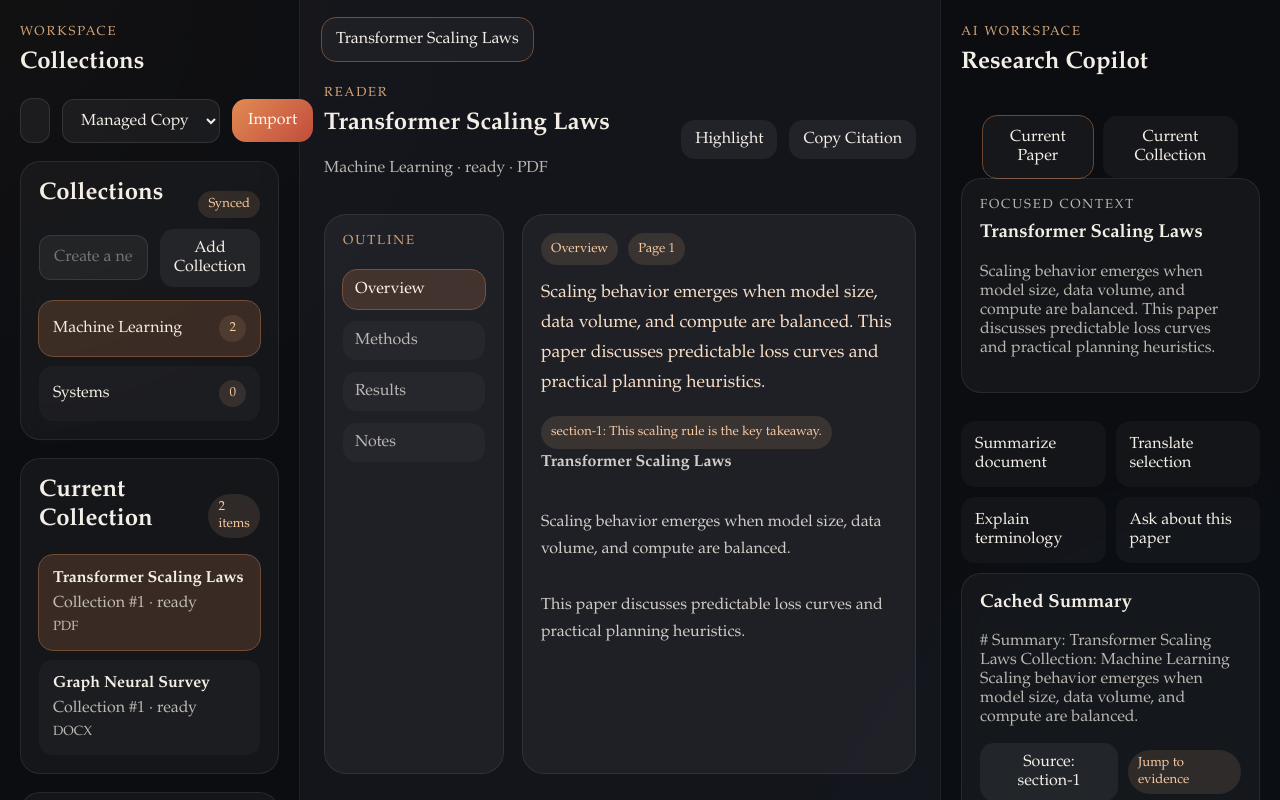
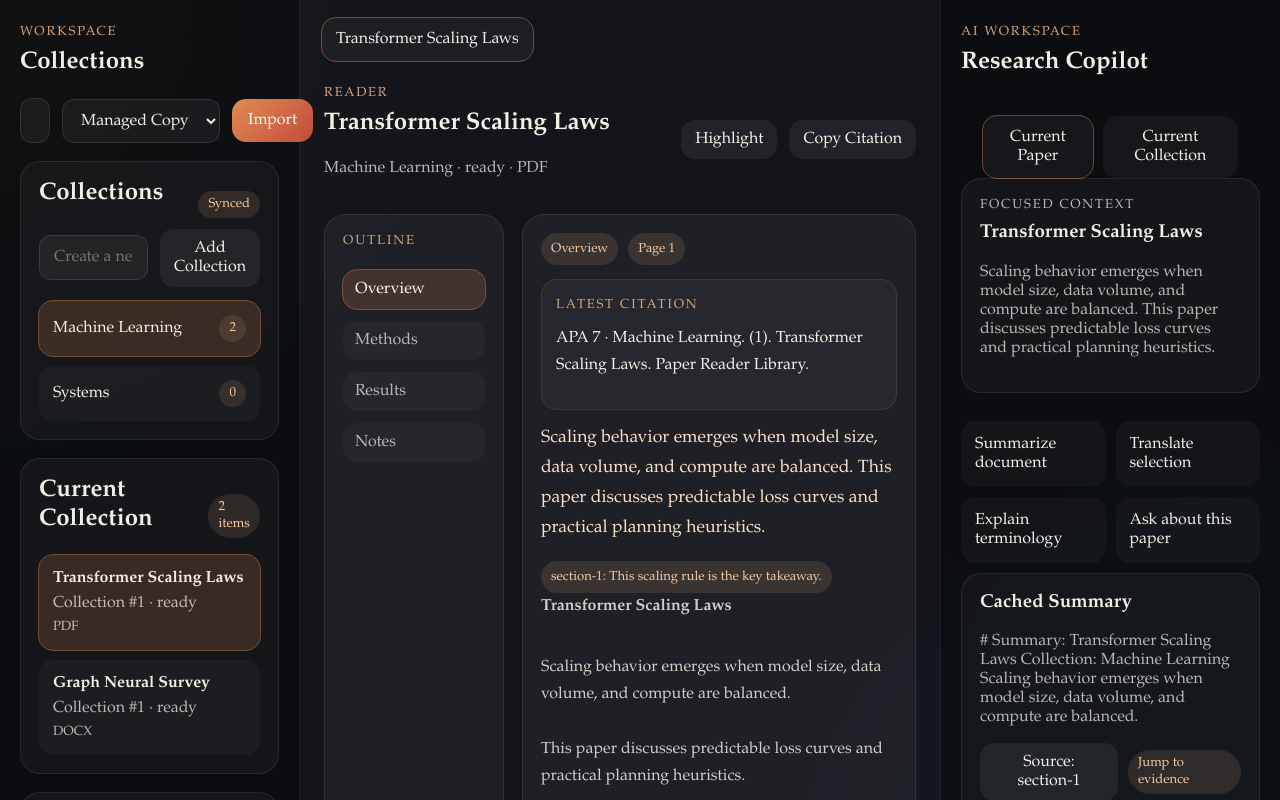
Before and after one commit to Playitcooool/rust-ai-paper-reader, a React (Vite) app: page / in a window 1280 px wide. Both pictures are taken after a click on the button "Copy Citation". Shown: the top 800 px of the page. Built offline with nearby package versions, Linux system fonts and the light colour scheme.

Commit message:
feat: surface latest citation in reader

```diff
--- a/src/App.tsx
+++ b/src/App.tsx
@@ -73,6 +73,7 @@ export default function App() {
   const [noteDraft, setNoteDraft] = useState("");
   const [draggedFileCount, setDraggedFileCount] = useState(0);
   const [isImporting, setIsImporting] = useState(false);
+  const [latestCitation, setLatestCitation] = useState("");
   const [pendingCollectionStatus, setPendingCollectionStatus] = useState<string | null>(null);
   const [statusMessage, setStatusMessage] = useState("Loading library...");
 
@@ -340,7 +341,8 @@ export default function App() {
     if (!activePaper) return;
     const api = await getApi();
     const citation = await api.exportCitation(activePaper.id);
-    setStatusMessage(citation);
+    setLatestCitation(citation);
+    setStatusMessage(`Copied citation for ${activePaper.title}.`);
   }
 
   async function handleCreateResearchNote() {
@@ -630,6 +632,12 @@ export default function App() {
                 <span className="meta-count">Page {readerSections.indexOf(activeReaderSection) + 1}</span>
                 {activeAnchor ? <span className="meta-count">Active anchor: {activeAnchor}</span> : null}
               </div>
+              {latestCitation ? (
+                <div className="citation-card">
+                  <p className="eyebrow">Latest Citation</p>
+                  <p>{latestCitation}</p>
+                </div>
+              ) : null}
               <p className="document-lead">{excerptFromView(readerView)}</p>
               {annotations.map((annotation) => (
                 <button
--- a/src/styles.css
+++ b/src/styles.css
@@ -320,6 +320,14 @@ p {
   margin-bottom: 14px;
 }
 
+.citation-card {
+  margin-bottom: 14px;
+  padding: 14px;
+  border-radius: 16px;
+  background: rgba(255, 255, 255, 0.04);
+  border: 1px solid rgba(255, 255, 255, 0.08);
+}
+
 .note-editor {
   min-height: 160px;
   width: 100%;
```
Also changed, not shown: 1 other file (tests, documents, lock files or other folders).
